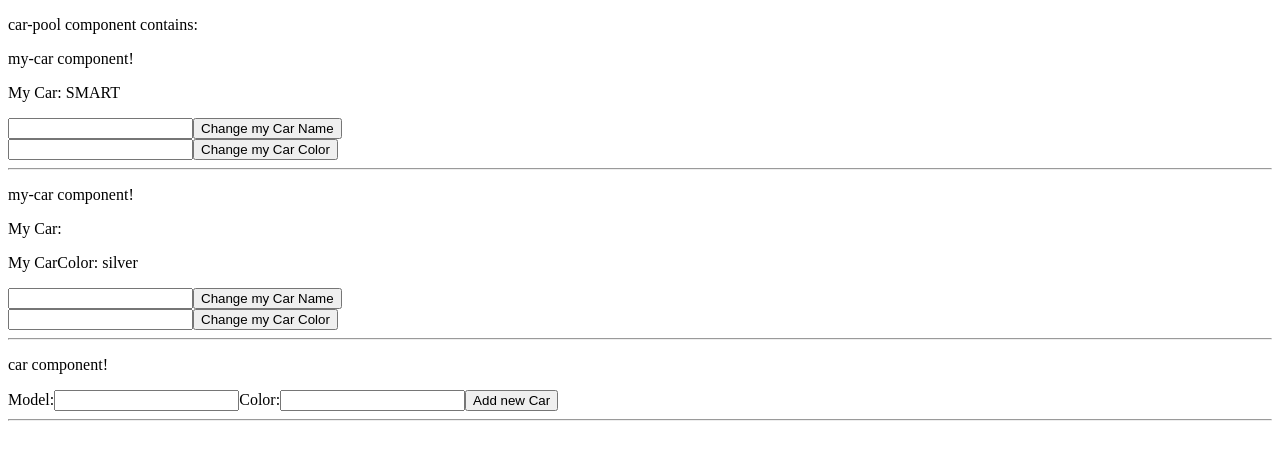
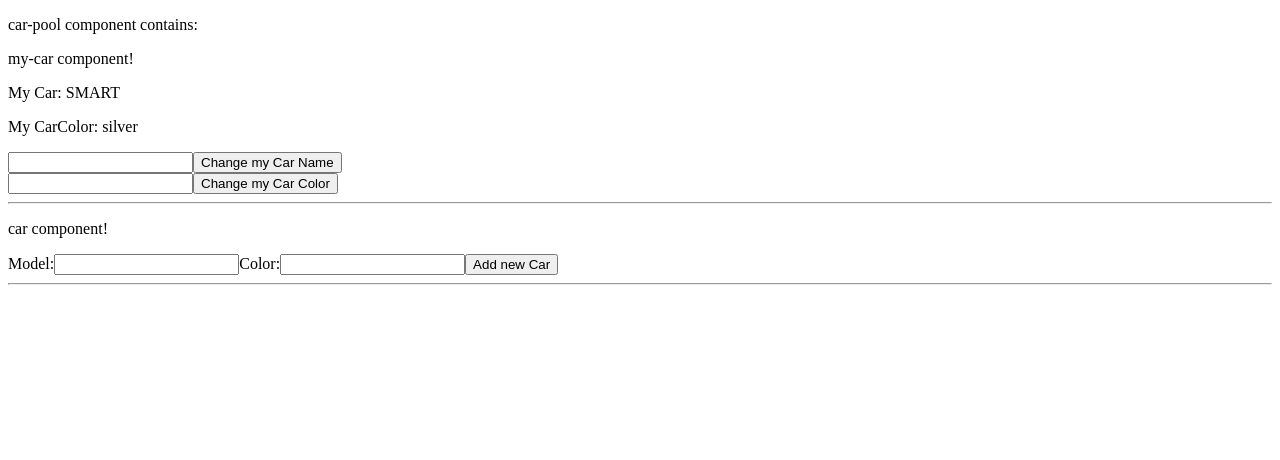
Before and after one commit to slimouGit/angular-eventemitter, an Angular app in the folder input-output/: page / in a window 1280 px wide. Shown: the top 460 px of the page. Built offline with nearby package versions, Linux system fonts and the light colour scheme.

Commit message:
merge component call

```diff
--- a/input-output/src/app/car-my-car/car-my-car.component.ts
+++ b/input-output/src/app/car-my-car/car-my-car.component.ts
@@ -1,4 +1,4 @@
-import { Component, Input, ViewChild } from '@angular/core';
+import { Component, Input, ViewChild} from '@angular/core';
 
 @Component({
   selector: 'app-car-my-car',
@@ -6,6 +6,7 @@ import { Component, Input, ViewChild } from '@angular/core';
   styleUrls: ['./car-my-car.component.css']
 })
 export class CarMyCarComponent {
+
 
   @Input() myCar:string = '';
   @Input() myCarColor:string = '';
--- a/input-output/src/app/car-pool/car-pool.component.html
+++ b/input-output/src/app/car-pool/car-pool.component.html
@@ -1,6 +1,5 @@
 <p>car-pool component contains:</p>
-<app-car-my-car [myCar]="myCar"></app-car-my-car>
-<app-car-my-car [myCarColor]="myCarColor"></app-car-my-car>
+<app-car-my-car [myCar]="myCar" [myCarColor]="myCarColor"></app-car-my-car>
 
 <app-car (carEvent)="addCar($event)"></app-car>
 
```
